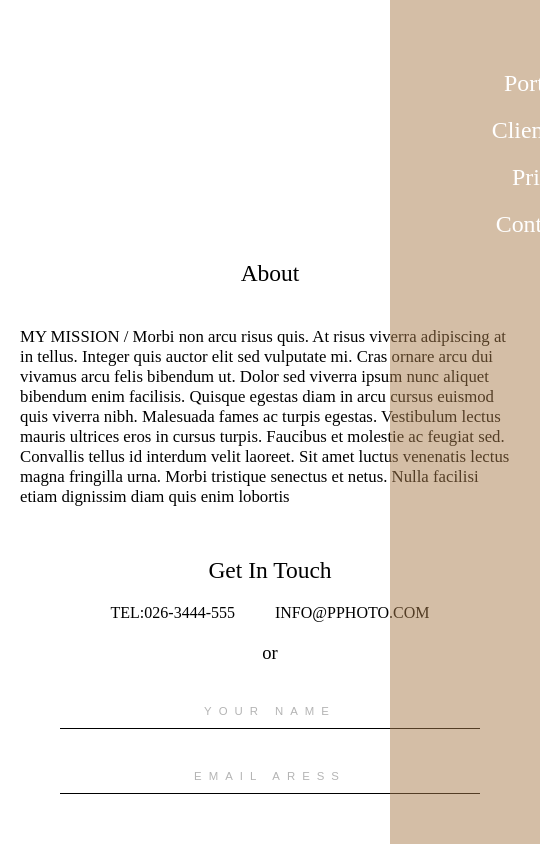
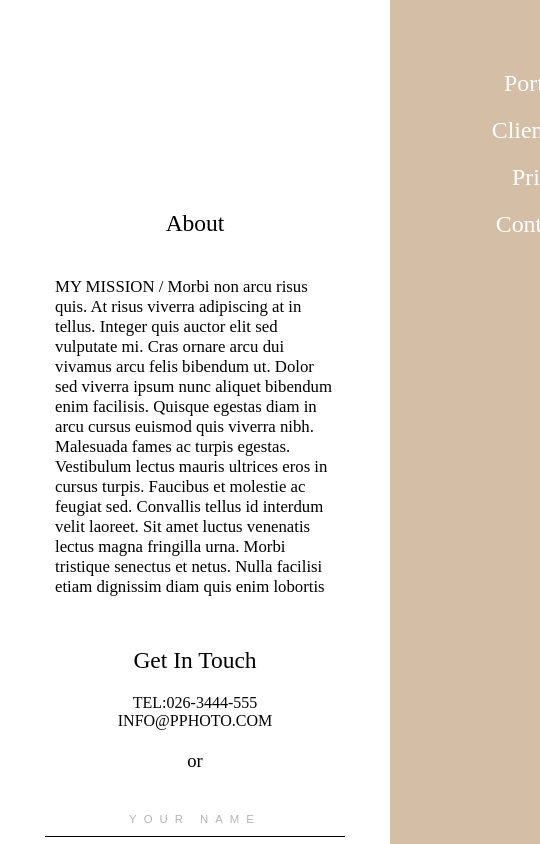
Before and after one commit to VaseaLuca/landing-page, a React (Create React App) app: page /contact in a window 390 px wide. Shown: the top 844 px of the page, 540 px wide, since content can reach past the window. Built offline with nearby package versions, Linux system fonts and the light colour scheme.

Commit message:
updated the pricing section media queries

```diff
--- a/src/components/Contact_US.css
+++ b/src/components/Contact_US.css
@@ -18,7 +18,7 @@ display: flex;
   font-size: calc(16px + 0.2vw);
   width: 500px;
   max-width: 100%;
-  min-width: 260px;
+  min-width: 220px;
 }
 .contact-getInTouch-form{
   display: flex;
@@ -65,7 +65,7 @@ display: flex;
   text-align: center;
   width: 400px;
   max-width: 100%;
-  min-width: 260px;
+  min-width: 230px;
   font-size: calc(12px + 0.1vw);
   font-weight: 300;
   border: 0 0 1px 0 ;
@@ -100,3 +100,58 @@ display: flex;
   transform: scale(0.98);
   transition: all 0.2s ease-in-out;
 }
+
+@media (min-width: 1439px) {
+
+}
+
+@media (min-width: 1281px) {
+
+}
+@media (min-width: 1025px) and (max-width: 1280px) {
+
+}
+
+@media (min-width: 768px) and (max-width: 1024px) {
+.contact-form-infoblock {
+  flex-direction: row;
+}
+}
+@media (min-width: 768px) and (max-width: 1024px) and (orientation: landscape) {
+
+}
+@media (min-width: 481px) and (max-width: 767px) {
+
+}
+@media (min-width: 320px) and (max-width: 480px) {
+.contact-block {
+  margin: 210px auto;
+}
+.contact-about-text {
+  width: 280px;
+}
+
+.contact-form-infoblock {
+  flex-direction: column;
+}
+
+.contact-form-rowOne input,
+.contact-form-rowTwo input {
+  width: 280px;
+}
+}
+@media (min-width: 260px) and (max-width: 319px) {
+.contact-block {
+  margin: 200px auto;
+}
+.contact-about-text {
+  width: 240px;
+}
+.contact-form-infoblock {
+  flex-direction: column;
+}
+.contact-form-rowOne input,
+.contact-form-rowTwo input {
+  width: 240px;
+}
+}
--- a/src/components/Pricing.css
+++ b/src/components/Pricing.css
@@ -12,7 +12,7 @@ color: rgb(0, 0, 0);
 }
 .pricing-block-two {
   display: flex;
-  margin: 100px 0 200px 0;
+  margin: 100px 10px 200px 10px;
 }
 .pricing-block-two a {
   text-decoration: none;
@@ -24,7 +24,7 @@ color: rgb(0, 0, 0);
 }
 .pricing-photo img {
   width: 350px;
-  min-width: 260px;
+  min-width: 250px;
   max-width: 100%;
   margin: 0 auto;
 }
@@ -63,3 +63,34 @@ color: rgb(0, 0, 0);
   color: rgba(24, 24, 24, 0.342);
   transition: 0.2s ease-in-out;
 }
+
+@media (min-width: 320px) and (max-width: 480px) {
+.pricing-block {
+  flex-direction: column-reverse;
+  margin: 200px 10px 50px 10px;
+}
+
+.pricing-block-two {
+  flex-direction: column;
+}
+
+.pricing-know {
+  margin-bottom: 50px;
+}
+}
+
+@media (min-width: 260px) and (max-width: 319px) {
+.pricing-block  {
+  flex-direction: column-reverse;
+  margin: 200px 10px 50px 10px;
+}
+.pricing-block-two{
+  flex-direction: column;
+}
+.pricing-know {
+  margin-bottom: 50px;
+}
+.pricing-photo img {
+  width: 250px;
+}
+}
```
